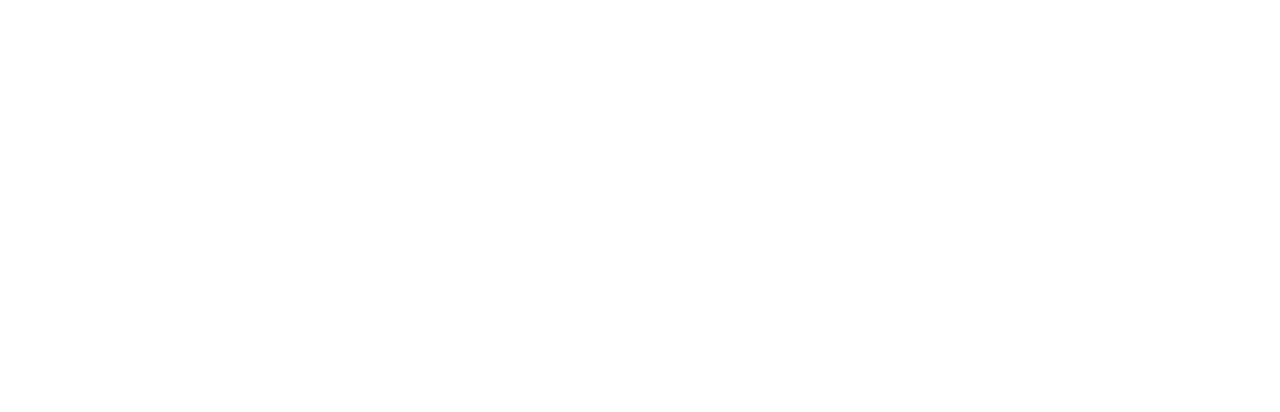
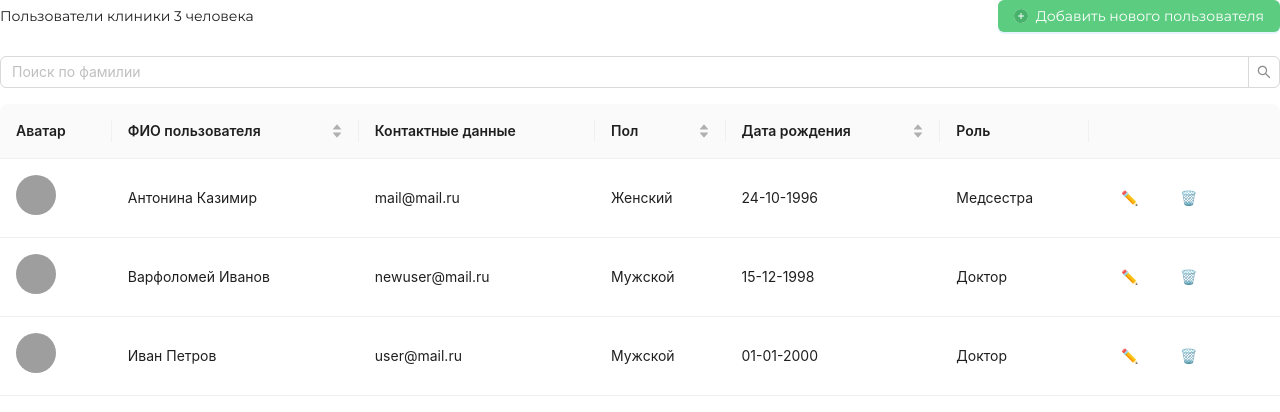
Before and after one commit to AndStrel/Form-Test-, a React (Vite) app: page / in a window 1280 px wide. Before the commit this address had no page. Shown: the top 412 px of the page. Built offline with nearby package versions, Linux system fonts and the light colour scheme; grey boxes are pictures that could not be loaded.

Commit message:
fix path

```diff
--- a/src/components/app/app.tsx
+++ b/src/components/app/app.tsx
@@ -48,7 +48,7 @@
     <Router>
       <UserDrawer open={isDrawerOpen} onClose={handleDrawerClose} />
       <Routes>
-        <Route path="/Form-Test/" element={<HomePage />} />
+        <Route path="/" element={<HomePage />} />
       </Routes>
     </Router>
   );
```
